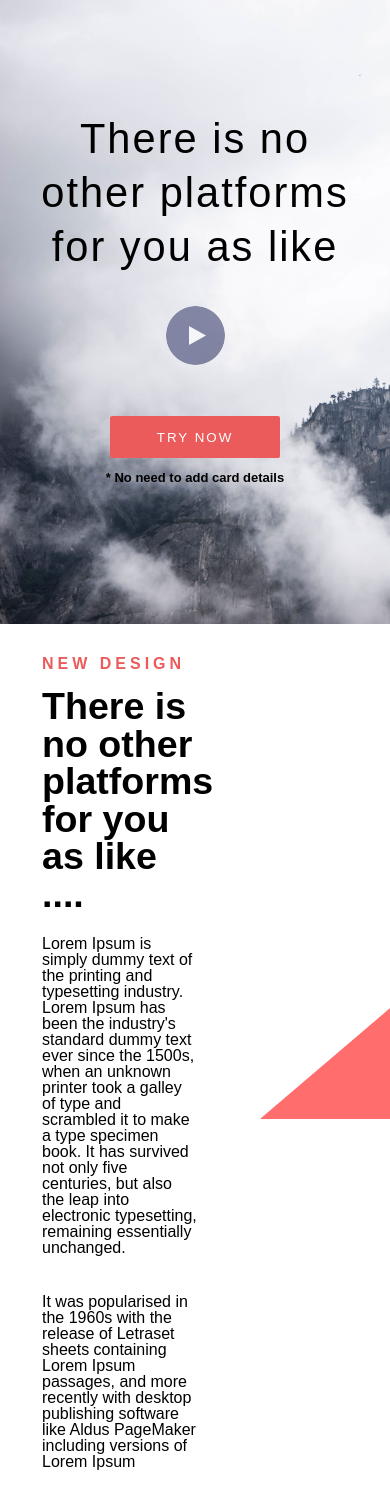
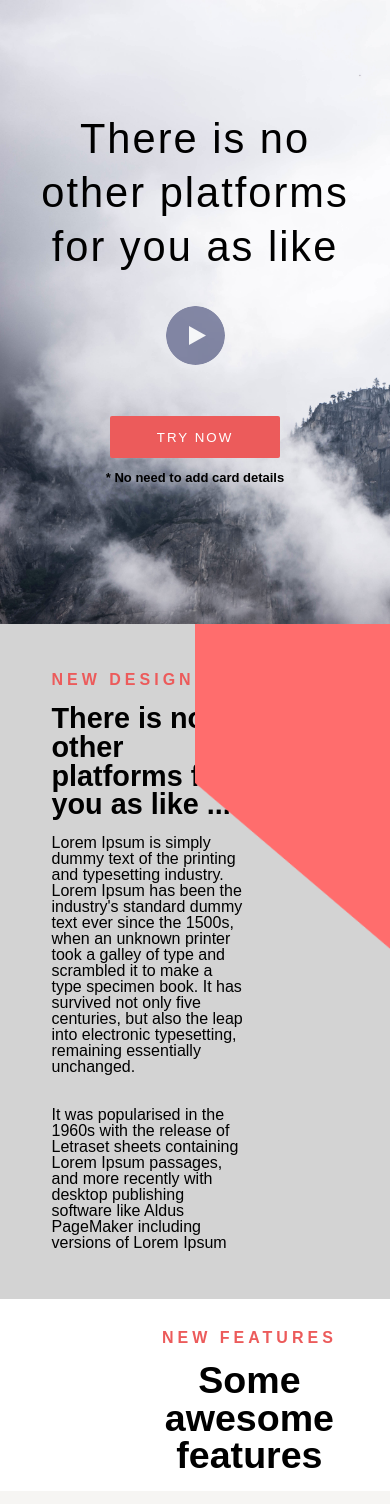
Before and after one commit to ehsanh06/dummy-marketing, a React (Create React App) app in the folder dummy-marketing/: page / in a window 390 px wide. Shown: the top 1504 px of the page. Built offline with nearby package versions, Linux system fonts and the light colour scheme; a web font is replaced by a local one.

Commit message:
section.design tablet viewport complete

```diff
--- a/dummy-marketing/src/component/App.css
+++ b/dummy-marketing/src/component/App.css
@@ -191,6 +191,41 @@ section.design div#accent-container {
     background-position: right;
     background-size: contain;
     height: auto;
+}
+
+@media screen and (max-width: 768px) {
+    section.design {
+        background: lightgray;
+    }
+
+    section.design div.container {
+        display: grid;
+        grid-template-columns: repeat(2, 1fr);
+    }
+
+    section.design div.container div.text-container {
+        padding: 2em;
+        width: 100%;
+    }
+
+    section.design h2 {
+        font-size: 1.8em;
+    }
+
+    section.design p {
+        padding: 1em 0;
+    }
+
+    section.design div#accent-container {
+        width: 100%;
+        background-repeat: no-repeat;
+        background-size: cover;
+        z-index: 2;
+        transform: scaleY(-1);
+        position: relative;
+        height: 325px;
+
+    }
 }
 
 /*
```
